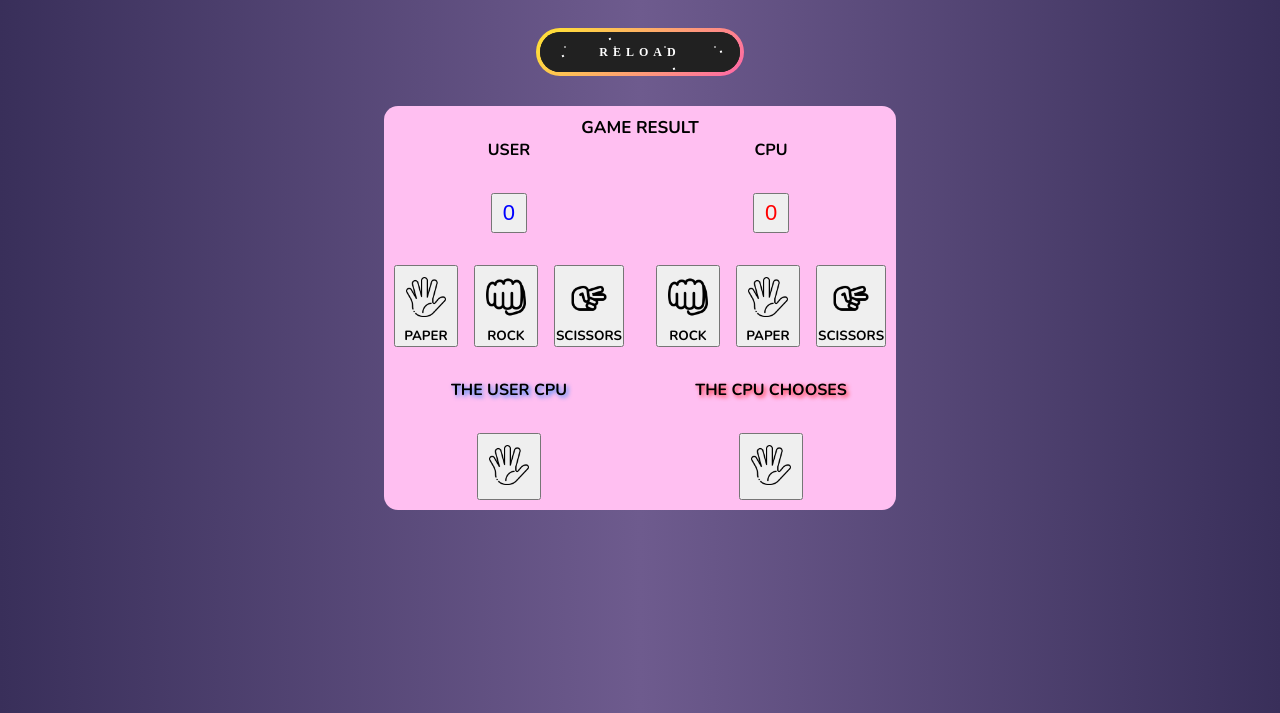
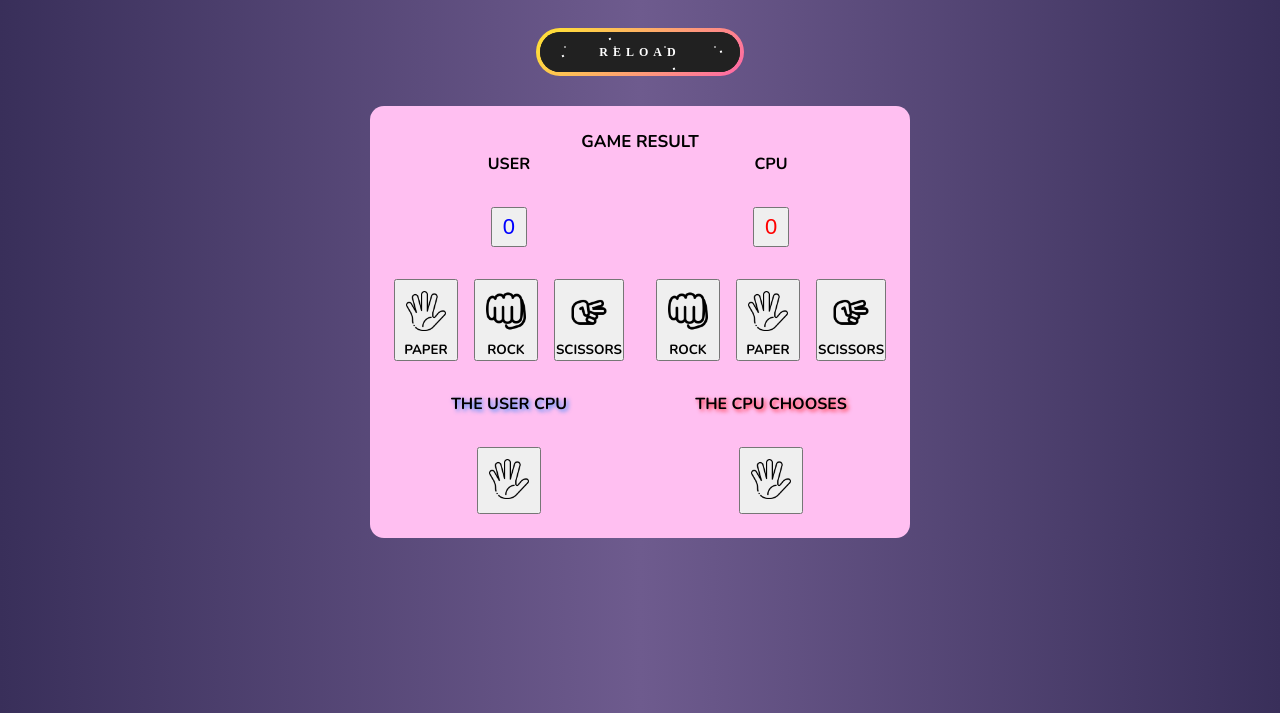
Before and after one commit to Maketa88/ROCK-PAPER-SCISSOR, a plain HTML site: page index.html in a window 1280 px wide. Shown: the part 87-800 px from the top of the page. Drawn offline with nearby package versions, Linux system fonts and the light colour scheme; some packages are replaced by stand-ins of ours; a script that the page names is missing.

Commit message:
Update style.css

```diff
--- a/style.css
+++ b/style.css
@@ -235,7 +235,7 @@ img {
 .moverto {
   background-color: #ffbff1;
   border-radius: 14px;
-  padding: 10px;
+  padding: 24px;
 
 }
 .contenedor {
```
